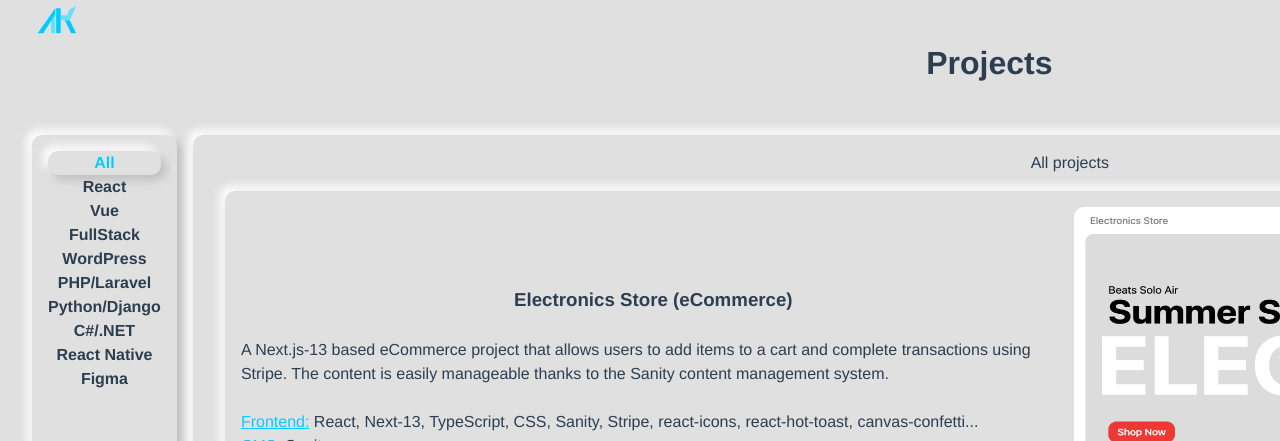
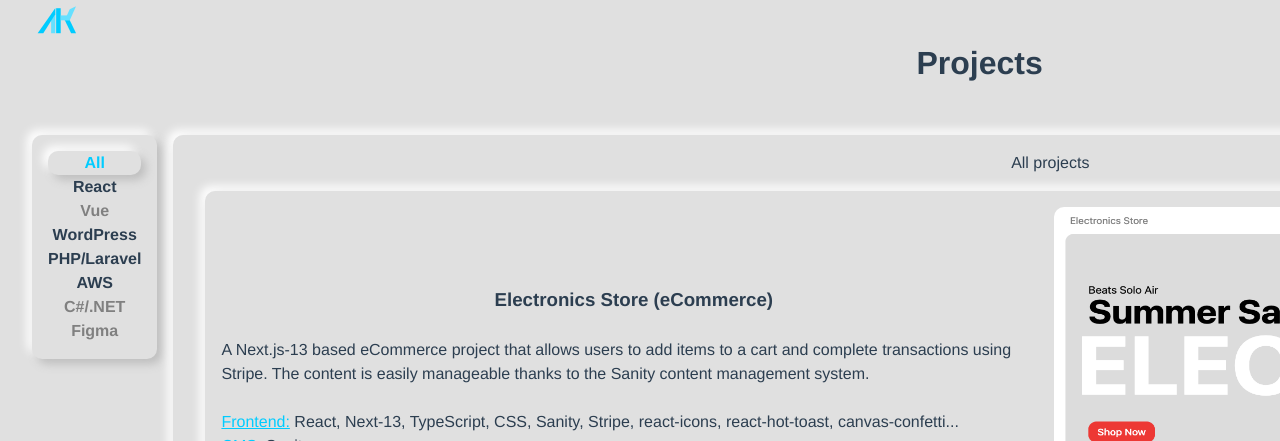
Before and after one commit to AbdulKadri/personal-portfolio-vue, a Vue app: page /projects in a window 1280 px wide. Shown: the top 441 px of the page. Built offline with nearby package versions, Linux system fonts and the light colour scheme.

Commit message:
Add filtering for languages

```diff
--- a/src/views/ProjectsView.vue
+++ b/src/views/ProjectsView.vue
@@ -7,8 +7,11 @@
         <h4
           v-for="section in sections"
           :key="section"
-          @click="selected = section"
-          :class="{ active: selected === section }"
+          @click="handleClick(section)"
+          :class="{
+            active: selected === section,
+            disabled: section !== 'All' && projectCounts[section] === 0
+          }"
         >
           {{ section }}
         </h4>
@@ -30,7 +33,7 @@
         <!-- Add more conditions for other sections -->
         <div class="projects-container">
           <div class="projects">
-            <div v-for="(project, index) in projects" :key="index" class="project">
+            <div v-for="(project, index) in filteredProjects" :key="index" class="project">
               <div class="project-text">
                 <h3>{{ project.title }}</h3>
                 <br />
@@ -88,23 +91,42 @@
 </template>
 
 <script setup lang="ts">
-import { ref } from 'vue'
+import { ref, watch } from 'vue'
 import projects from '../data/projects'
 import StyledLink from '@/components/StyledLink.vue'
 
-const sections = [
-  'All',
-  'React',
-  'Vue',
-  'FullStack',
-  'WordPress',
-  'PHP/Laravel',
-  'Python/Django',
-  'C#/.NET',
-  'React Native',
-  'Figma'
-]
+const sections = ['All', 'React', 'Vue', 'WordPress', 'PHP/Laravel', 'AWS', 'C#/.NET', 'Figma']
 const selected = ref(sections[0]) // Default to the first section
+const filteredProjects = ref(projects)
+const projectCounts = ref<Record<string, number | undefined>>({})
+
+// A function that counts the number of projects in each section
+const countProjects = () => {
+  sections.forEach((section) => {
+    projectCounts.value[section] = projects.filter(
+      (project) => project.sectionType === section
+    ).length
+  })
+  filteredProjects.value = projects // Initially, display all projects
+}
+
+watch(selected, () => {
+  if (selected.value === 'All') {
+    filteredProjects.value = projects
+  } else {
+    filteredProjects.value = projects.filter((project) => project.sectionType === selected.value)
+  }
+})
+
+const handleClick = (section: string) => {
+  const count = projectCounts.value[section]
+  if (section === 'All' || (count !== undefined && count !== 0)) {
+    selected.value = section
+  }
+}
+
+// Calculate project counts when component is created
+countProjects()
 </script>
 
 <style scoped>
@@ -120,6 +142,7 @@
   background: #e0e0e0;
   box-shadow: 5px 5px 10px #bebebe, -5px -5px 10px #ffffff;
   padding: 1rem;
+  height: fit-content;
 }
 
 nav > *:hover {
@@ -135,6 +158,11 @@
   border-radius: 10px;
   background: #e0e0e0;
   box-shadow: 5px 5px 10px #bebebe, -5px -5px 10px #ffffff;
+}
+
+nav .disabled {
+  color: grey;
+  cursor: not-allowed;
 }
 
 main {
```
